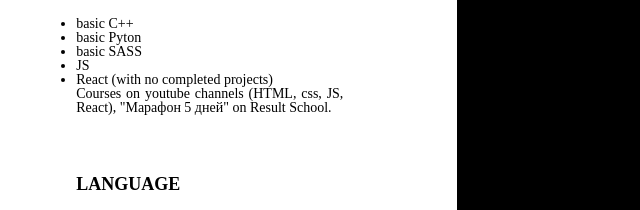
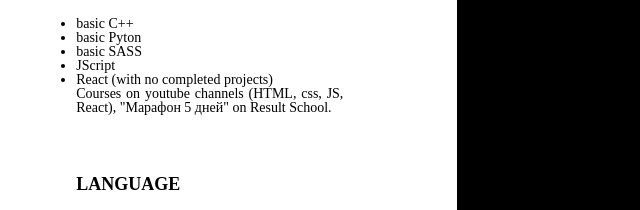
Before and after one commit to Alex7651/rsschool-cv, a plain HTML site: page index.html in a window 1280 px wide. Shown: the part 423-633 px from the top of the page, 567-1207 px from the left. Drawn offline with Linux system fonts and the light colour scheme.

Commit message:
docs: refactoring

```diff
--- a/index.html
+++ b/index.html
@@ -68,7 +68,7 @@ return c.length == b.length ? Math.min.apply(null, c) : 0
                   <li>basic С++</li>
                   <li>basic Pyton</li>
                   <li>basic SASS</li>
-                  <li>JS</li>
+                  <li>JScript</li>
                   <li>React (with no completed projects)</li>
                 </ul>
                 Courses on youtube channels (HTML, css, JS, React), "Марафон 5
```
